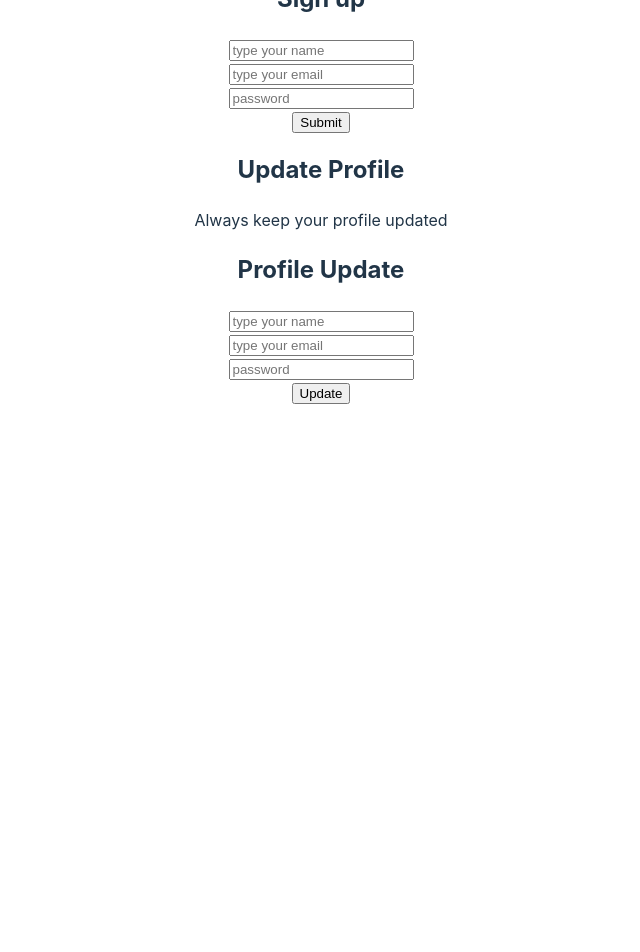
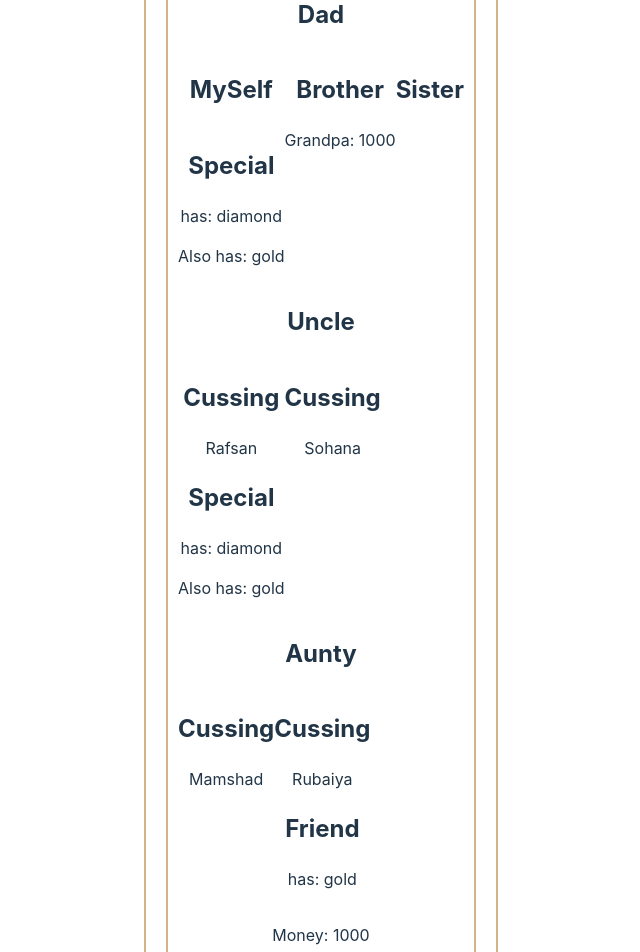
Before and after one commit to razu351724/-module-46-from-master, a React (Vite) app: page / in a window 1280 px wide. Shown: the part 320-1272 px from the top of the page, without its empty margins (319-959 px from the left). Before the commit the page ends 800 px from the top, so only its background shows below. Built offline with nearby package versions, Linux system fonts and the light colour scheme.

Commit message:
createContext and Provider <Friend> and <Aunty> ta use

```diff
--- a/src/App.jsx
+++ b/src/App.jsx
@@ -1,28 +1,30 @@
 import './App.css'
-import ReusableForm from './components/ReusableForm/ReusableForm'
+import Grandpa from './components/Grandpa/Grandpa'
+// import ReusableForm from './components/ReusableForm/ReusableForm'
 // import HookForm from './components/HookForm/HookForm'
 //import RefForm from './components/RefForm/RefForm'
 // import StatefulForm from './components/StatefulForm.jsx/StatefulForm'
 // import SimpleForm from './components/SimpleForm/SimpleForm'
 
 function App() {
-  const handleSingUpSubmite = data => {
-  //   e.preventDefault();
-  console.log('sing up data', data)
-  }
-  const handleUpdataProfile = data =>{
-   console.log('update profile', data)
-  }
+  // const handleSingUpSubmite = data => {
+  // //   e.preventDefault();
+  // console.log('sing up data', data)
+  // }
+  // const handleUpdataProfile = data =>{
+  //  console.log('update profile', data)
+  // }
 
   return (
     <>
 
       <h1>Form Master</h1>
+      <Grandpa></Grandpa>
       {/* <SimpleForm></SimpleForm> */}
       {/* <StatefulForm></StatefulForm> */}
       {/* <RefForm></RefForm> */}
       {/* <HookForm></HookForm> */}
-      <ReusableForm
+      {/* <ReusableForm
       formTitle={'Sign up'}
       handleSubmite={handleSingUpSubmite}>
         <div>
@@ -38,7 +40,7 @@
           <h2>Update Profile</h2>
           <p>Always keep your profile updated</p>
         </div>
-      </ReusableForm>
+      </ReusableForm> */}
     </>
   )
 }
--- /dev/null
+++ b/src/components/Aunty/Aunty.jsx
@@ -0,0 +1,21 @@
+import { useContext } from "react";
+import Cussin from "../Cousin/Cussin";
+import { MoneyContext } from "../Grandpa/Grandpa";
+
+const Aunty = () => {
+    const [money, setMoney] = useContext(MoneyContext);
+
+    return (
+        <div>
+            <h2>Aunty</h2>
+            <section className="flex">
+                <Cussin name={'Mamshad'}></Cussin>
+                <Cussin name={'Rubaiya'}></Cussin>
+            </section>
+            <p>Money: {money}</p>
+            <button onClick={() => setMoney(money + 1000)}>Add 1000 tk</button>
+        </div>
+    );
+};
+
+export default Aunty;
--- /dev/null
+++ b/src/components/Brother/Brother.jsx
@@ -0,0 +1,14 @@
+import { useContext } from "react";
+import { MoneyContext } from "../Grandpa/Grandpa";
+
+const Brother = () => {
+    const [money, ] = useContext(MoneyContext);
+    return (
+        <div>
+          <h2>Brother</h2>
+          <p>Grandpa: {money}</p>
+        </div>
+    );
+};
+
+export default Brother;
--- /dev/null
+++ b/src/components/Cousin/Cussin.jsx
@@ -0,0 +1,17 @@
+import Friend from "../Friend.jsx/Friend";
+import Special from "../Special/Special";
+
+const Cussin = ({name,asset}) => {
+    return (
+        <div>
+            <h2>Cussing</h2>
+            <p>{name}</p>
+            <section>
+                {asset && <Special asset={asset}></Special>}
+                {name==="Rubaiya" && <Friend></Friend>}
+            </section>
+        </div>
+    );
+};
+
+export default Cussin;
--- /dev/null
+++ b/src/components/Dad/Dad.jsx
@@ -0,0 +1,18 @@
+import Brother from "../Brother/Brother";
+import MySelf from "../MySelf/MySelf";
+import Sister from "../Sister/Sister";
+
+const Dad = ({asset}) => {
+    return (
+        <div>
+            <h2>Dad</h2>
+            <section className="flex">
+            <MySelf asset={asset}></MySelf>
+            <Brother></Brother>
+            <Sister></Sister>
+            </section>
+        </div>
+    );
+};
+
+export default Dad;
--- /dev/null
+++ b/src/components/Friend.jsx/Friend.jsx
@@ -0,0 +1,14 @@
+import { useContext } from "react";
+import { AssetContext } from "../Grandpa/Grandpa";
+
+const Friend = () => {
+    const git = useContext(AssetContext);
+    return (
+        <div>
+            <h2>Friend</h2>
+            <p>has: {git}</p>
+        </div>
+    );
+};
+
+export default Friend;
--- /dev/null
+++ b/src/components/Grandpa/Grandpa.css
@@ -0,0 +1,10 @@
+.grandpa{
+    border: 2px solid tan;
+    margin: 10px;
+    padding: 10px;
+    border-radius: 10px;
+}
+
+.flex{
+    display: flex;
+}
--- /dev/null
+++ b/src/components/Grandpa/Grandpa.jsx
@@ -0,0 +1,38 @@
+import Dad from "../Dad/Dad";
+import Uncle from "../Uncle/Uncle";
+import Aunty from "../Aunty/Aunty";
+import './Grandpa.css'
+import { createContext, useState } from "react";
+
+export const AssetContext = createContext('gold');
+export const MoneyContext = createContext(1000);
+// উপরে ডিকিলারেসনের কাজটা হৈল এখন হলো টাউয়ার সেটকরা
+
+const Grandpa = () => {
+    const [money, setMoney] = useState(1000);
+    const asset = 'diamond';
+    return (
+        <div className="grandpa">
+            <h2>Grandpa</h2>
+            <p>Net Money: {money}</p>
+            <MoneyContext.Provider value={[money, setMoney]}>
+                <AssetContext.Provider value="gold">
+                    <section className=" grandpa">
+                        <Dad asset={asset}></Dad>
+                        <Uncle asset={asset}></Uncle>
+                        <Aunty></Aunty>
+                    </section>
+                </AssetContext.Provider>
+            </MoneyContext.Provider>
+        </div>
+    );
+};
+
+export default Grandpa;
+
+/**
+ * 1. Create a context and export it
+ * 2. Add provider for the context with a value. value could be anything
+ *
+ * 3. useContext to access value in the context API
+ */
--- /dev/null
+++ b/src/components/MySelf/MySelf.jsx
@@ -0,0 +1,14 @@
+import Special from "../Special/Special";
+
+const MySelf = ({asset}) => {
+    return (
+        <div>
+            <h2>MySelf</h2>
+            <section className="flex">
+                <Special asset={asset}></Special>
+            </section>
+        </div>
+    );
+};
+
+export default MySelf;
--- /dev/null
+++ b/src/components/Sister/Sister.jsx
@@ -0,0 +1,9 @@
+const Sister = () => {
+    return (
+        <div>
+            <h2>Sister</h2>
+        </div>
+    );
+};
+
+export default Sister;
--- /dev/null
+++ b/src/components/Special/Special.jsx
@@ -0,0 +1,15 @@
+import { useContext } from "react";
+import { AssetContext } from "../Grandpa/Grandpa";
+
+const Special = ({asset}) => {
+    const gift = useContext(AssetContext);
+    return (
+        <div>
+            <h2>Special</h2>
+            <p>has: {asset}</p>
+            <p>Also has: {gift}</p>
+        </div>
+    );
+};
+
+export default Special;
--- /dev/null
+++ b/src/components/Uncle/Uncle.jsx
@@ -0,0 +1,15 @@
+import Cussin from "../Cousin/Cussin";
+
+const Uncle = ({asset}) => {
+    return (
+        <div>
+            <h2>Uncle</h2>
+            <section className="flex">
+                <Cussin name={'Rafsan'} asset={asset}></Cussin>
+                <Cussin name={'Sohana'}></Cussin>
+            </section>
+        </div>
+    );
+};
+
+export default Uncle;
```
